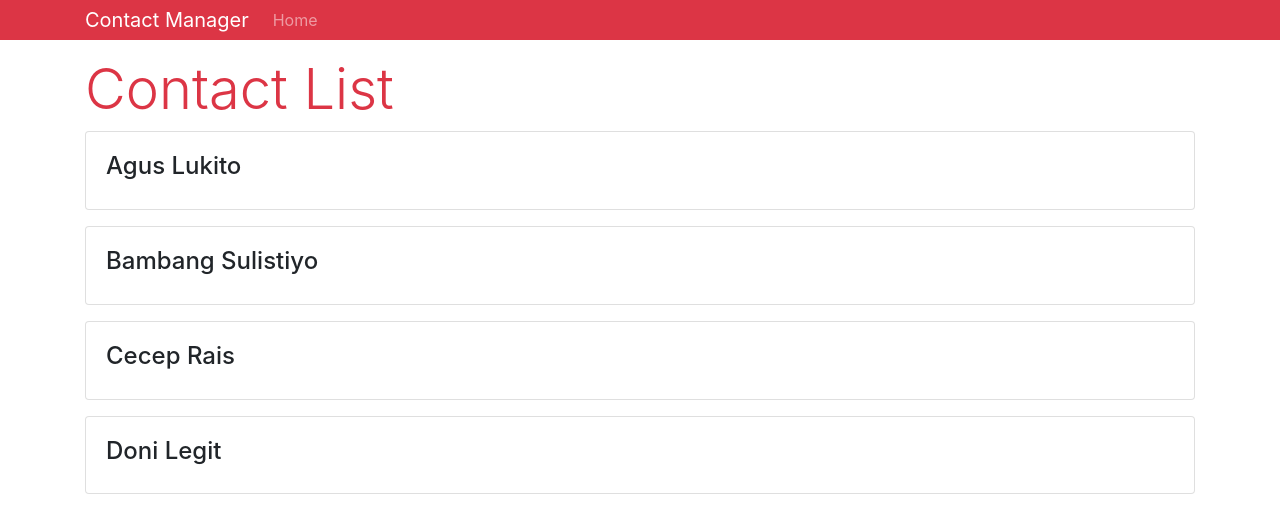
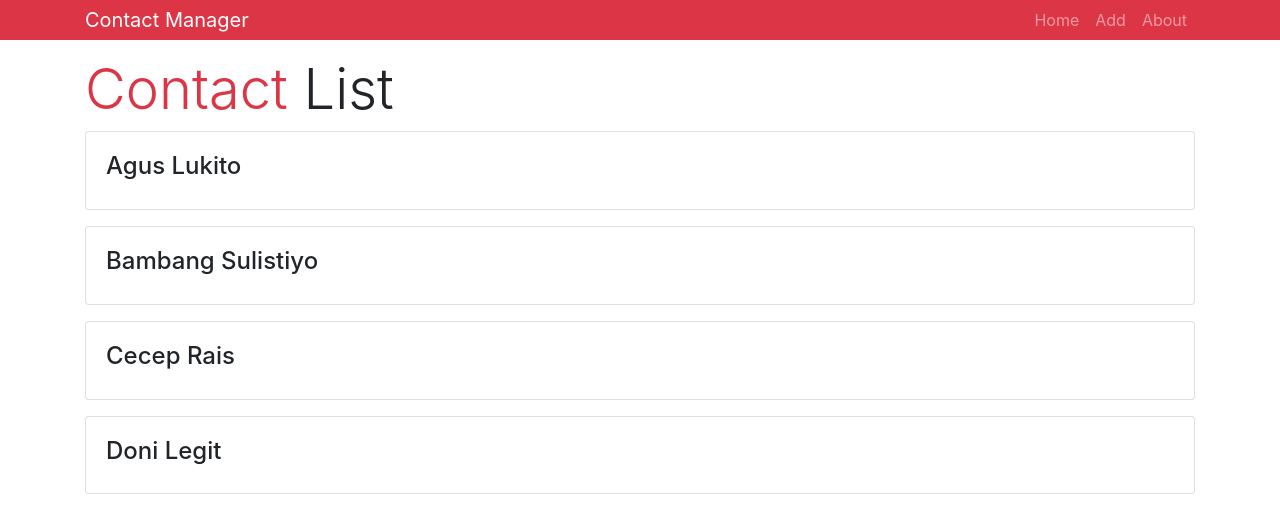
Before and after one commit to TushBedi/reactjs-contact-manager, a React (Create React App) app: page / in a window 1280 px wide. Shown: the top 530 px of the page. Built offline with nearby package versions, Linux system fonts and the light colour scheme; the HTML template or start-up script is replaced by a standard one.

Commit message:
Add Link, Redirect & NotFound Page

```diff
--- a/src/App.js
+++ b/src/App.js
@@ -4,6 +4,7 @@
 import Header from "./components/layout/Header";
 import AddContact from "./components/contacts/AddContact";
 import About from "./components/pages/About";
+import NotFound from "./components/pages/NotFound";
 import { Provider } from "./Context";
 import "bootstrap/dist/css/bootstrap.min.css";
 import "./App.css";
@@ -20,6 +21,7 @@
                 <Route exact path="/" component={ContactGroup} />
                 <Route exact path="/contact/add" component={AddContact} />
                 <Route exact path="/about" component={About} />
+                <Route component={NotFound} />
               </Switch>
             </div>
           </div>
--- a/src/components/contacts/AddContact.js
+++ b/src/components/contacts/AddContact.js
@@ -45,6 +45,8 @@
       phone: "",
       errors: {}
     });
+
+    this.props.history.push("/");
   };
 
   onChange = e => this.setState({ [e.target.name]: e.target.value });
--- a/src/components/contacts/ContactGroup.js
+++ b/src/components/contacts/ContactGroup.js
@@ -11,7 +11,7 @@
           return (
             <React.Fragment>
               <h1 className="display-4 mb-2">
-                <span className="text-danger">Contact List</span>
+                <span className="text-danger">Contact</span> List
               </h1>
               {contacts.map(contact => (
                 <Contact key={contact.id} contact={contact} />
--- a/src/components/layout/Header.js
+++ b/src/components/layout/Header.js
@@ -1,5 +1,6 @@
 import React from "react";
 import PropTypes from "prop-types";
+import { Link } from "react-router-dom";
 
 const Header = props => {
   const { brand } = props;
@@ -9,11 +10,23 @@
         <a href="/" className="navbar-brand">
           {brand}
         </a>
-        <ul className="navbar-nav mr-auto">
+        <ul className="navbar-nav nav-pills nav-fill">
           <li className="nav-item">
-            <a href="/" className="nav-link">
-              Home
-            </a>
+            <Link to="/" className="nav-link">
+              <i className="fas fa-home" /> Home
+            </Link>
+          </li>
+          <li className="nav-item">
+            <Link to="/contact/add" className="nav-link">
+              <i className="fas fa-plus" />
+              Add
+            </Link>
+          </li>
+          <li className="nav-item">
+            <Link to="/about" className="nav-link">
+              <i className="fas fa-question" />
+              About
+            </Link>
           </li>
         </ul>
       </div>
--- /dev/null
+++ b/src/components/pages/NotFound.js
@@ -0,0 +1,12 @@
+import React from "react";
+
+export default () => {
+  return (
+    <div>
+      <h1 className="display-4">
+        <span className="text-danger">404</span> Page Not Found
+      </h1>
+      <p className="lead">Sorry, that page does not exist</p>
+    </div>
+  );
+};
```
